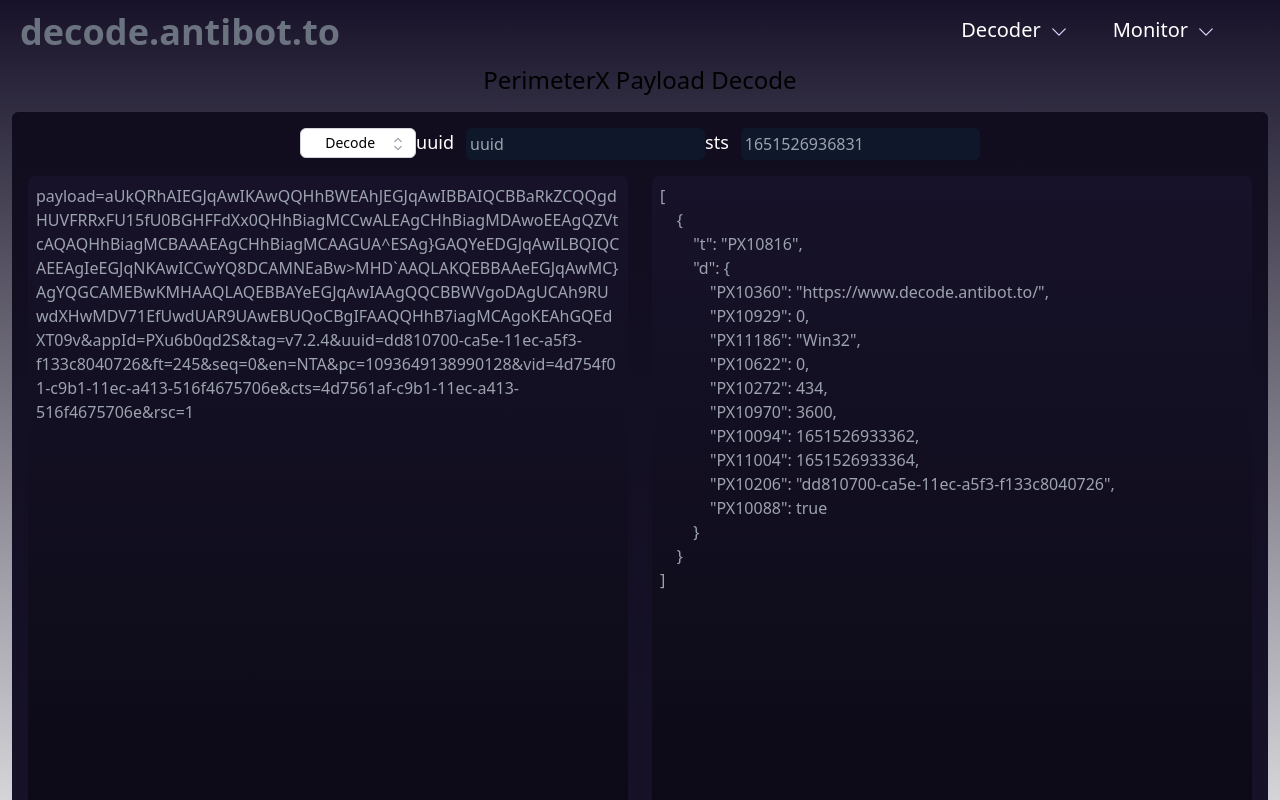
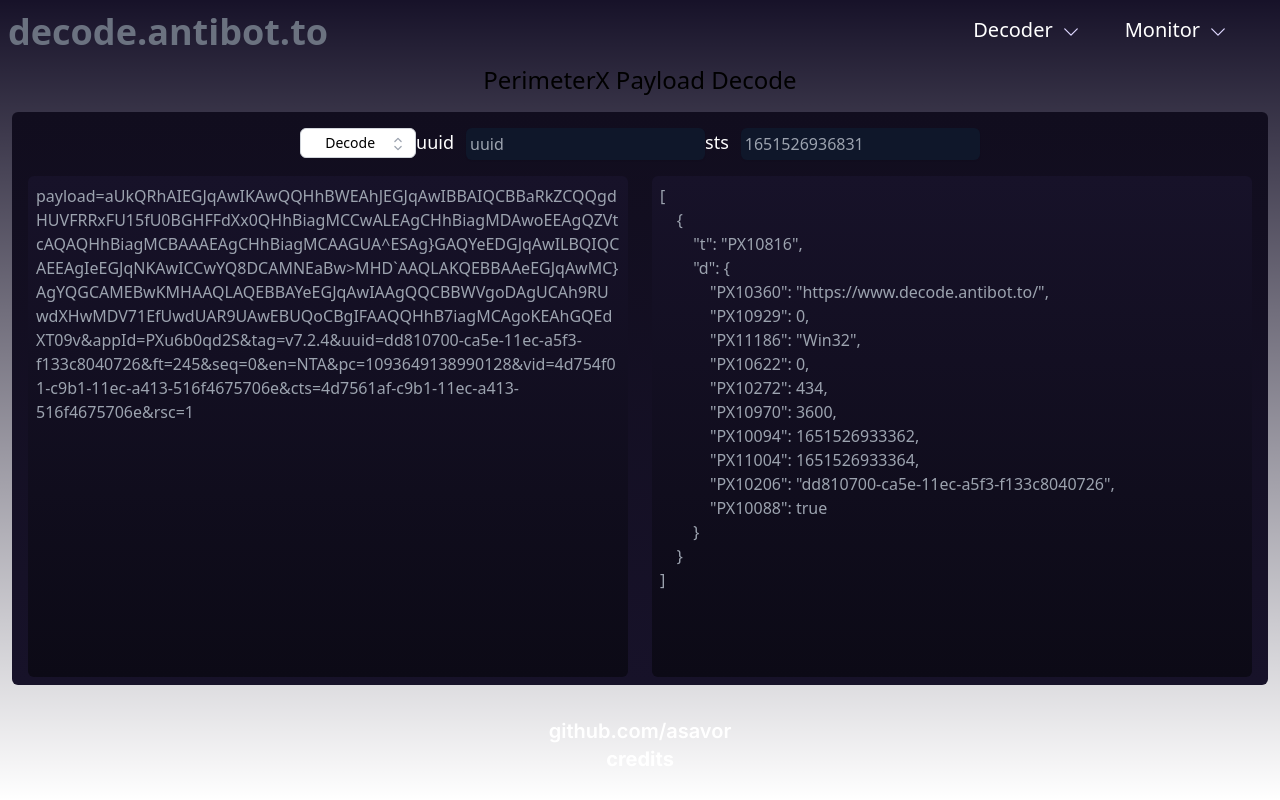
Before and after one commit to asavor/decode, a Next.js app: page /px in a window 1280 px wide. Shown: the top 800 px of the page. Built offline with nearby package versions, Linux system fonts and the light colour scheme.

Commit message:
fixed px vh

```diff
--- a/src/app/(navbar)/layout.tsx
+++ b/src/app/(navbar)/layout.tsx
@@ -1,4 +1,5 @@
 import Footer from "@/components/footer/footer";
+import Navbar from "@/components/navbar/navbar";
 
 export const metadata = {
   title: "decode px | antibot.to",
@@ -11,10 +12,9 @@
 }) {
   return (
     <section
-      className={
-        "bg-darkCustomColour min-h-screen h-auto flex flex-col justify-between"
-      }
+      className={"bg-darkCustomColour h-screen flex flex-col justify-between"}
     >
+      <Navbar></Navbar>
       {children}
       <Footer></Footer>
     </section>
--- a/src/app/(navbar)/px/page.tsx
+++ b/src/app/(navbar)/px/page.tsx
@@ -1,10 +1,7 @@
-import Footer from "@/components/footer/footer";
 import Decoder from "@/components/px/decoder";
-import Navbar from "@/components/navbar/navbar";
 export default function Px() {
   return (
-    <main className={"container mx-auto flex flex-col h-screen px-3"}>
-      <Navbar></Navbar>
+    <main className={"container h-5/6 mx-auto mb-auto px-3"}>
       <Decoder></Decoder>
     </main>
   );
--- a/src/components/px/decoder.tsx
+++ b/src/components/px/decoder.tsx
@@ -109,7 +109,7 @@
   }, [payload, uuid, sts]);
 
   return (
-    <div className={"w-full grow mb-auto"}>
+    <div className={"w-full grow h-full"}>
       <h1 className={"text-center text-2xl mb-4"}>
         PerimeterX Payload {decode ? "Decode" : "Encode"}
       </h1>
```
